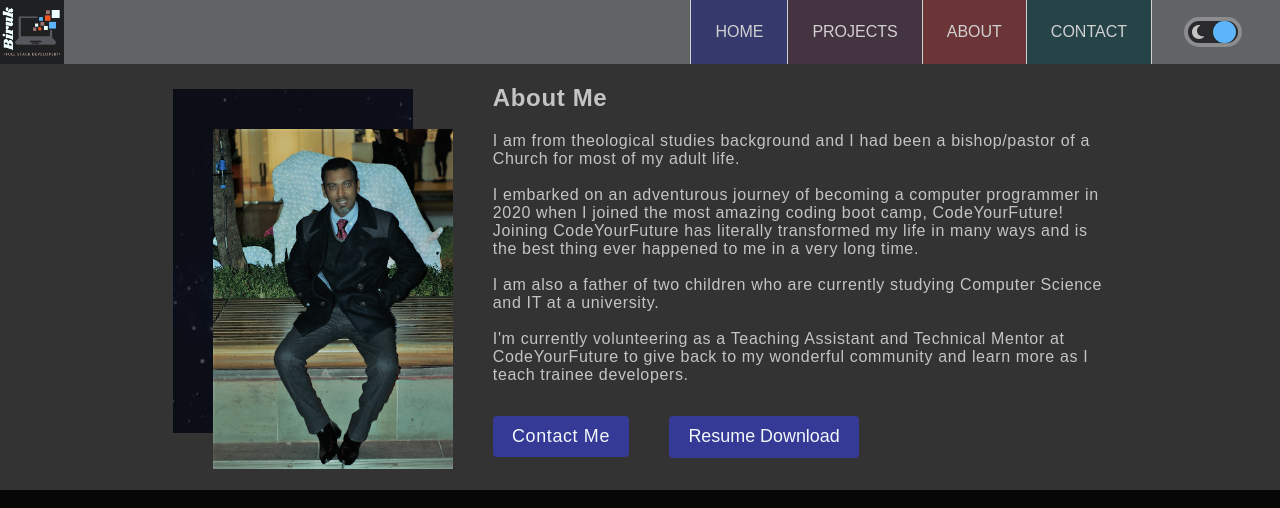
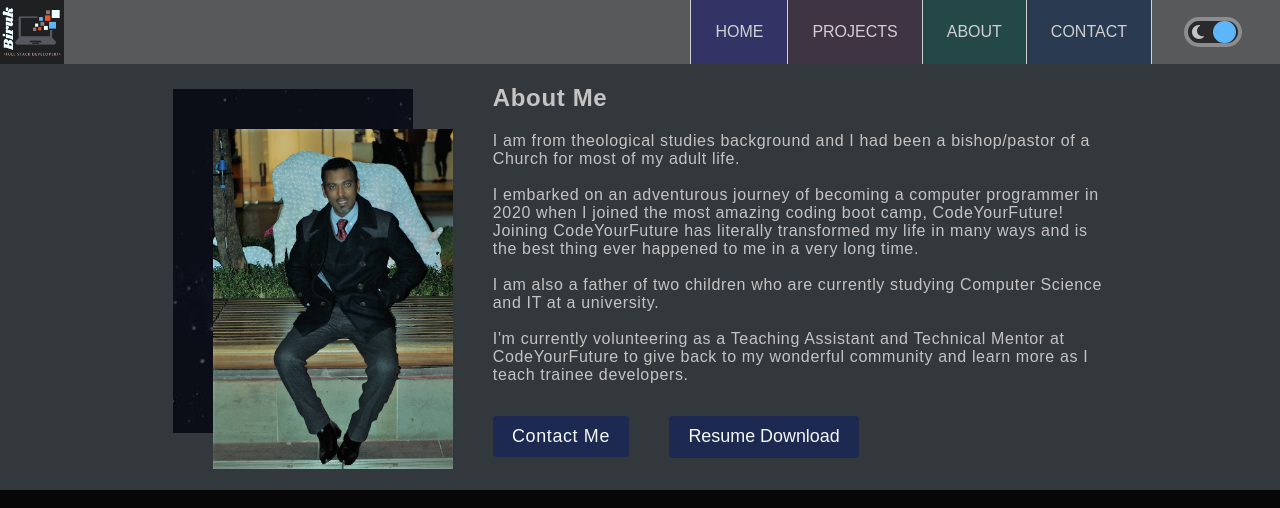
Before and after one commit to Know-Thyself/next-portfolio, a Next.js app: page /about in a window 1280 px wide. Shown: the top 508 px of the page. Built offline with nearby package versions, Linux system fonts and the light colour scheme.

Commit message:
dark and light mode color consistency

```diff
--- a/styles/about.module.css
+++ b/styles/about.module.css
@@ -142,7 +142,7 @@
 
 .skill-card {
 	/* width: 100px; */
-	background-color: var(--about-link-bg);
+	background-color: var(--about-section-bg);
 	/* margin: 1rem auto; */
 	margin: 1rem 0;
 	/* padding-bottom: 1rem; */
--- a/styles/globals.css
+++ b/styles/globals.css
@@ -54,14 +54,21 @@ font-family: 'Source Sans Pro', sans-serif;
 	--active-nav-link-font-weight: 500;
 	--nav-links-color: #ffffff;
 	--home-link-bg: #1E7D79;
+	--home-link-bg: #444488;
 	--projects-link-bg: #4F4155;
 	/* --projects-link-bg: #6A5772; */
 	--about-link-bg: #6C7256;
 	--about-link-bg: #4D4D4D;
+	--about-link-bg: #4A5159;
 	--about-section-bg: #858585;
+	--about-section-bg: #798390;
 	--contact-link-bg: #435457;
+	--contact-link-bg: #3B5273;
 	--contact-section-bg: #8F9E93;
+	--contact-section-bg: #4C6A95;
+	--contact-section-bg: #6483b0;
 	--active-nav-link: #4c516d;
+	--active-nav-link: #356A6A;
 	/* --active-nav-link: #ff6a00; */
 	--active-nav-link-text: #FFFFF0;
 	--active-nav-link-text: #FAF9F6;
@@ -73,7 +80,7 @@ font-family: 'Source Sans Pro', sans-serif;
 	--primary-background: #CBC9C9;
 	/* --primary-background: #AAAFAA;
 	--primary-background: #abb0ac; */
-/* similar to Reflection */
+	/* similar to Reflection */
 	/* --primary-background: #D4D7D4; */
 	/* GREEN TRANCE */
 	/* --primary-background: #DBE4DC; */
@@ -118,6 +125,7 @@ font-family: 'Source Sans Pro', sans-serif;
 	--menu-box-bg: #0BDA51;
 	--menu-box-bg: #8EA9C2;
 	--menu-box-bg: #4c516d;
+	--menu-box-bg: #66342E;
 	--skill-card-bg: #cf9c26;
 	--buttons-bg-color: #14813a;
 	--buttons-hover-bg: #116f32;
@@ -125,57 +133,32 @@ font-family: 'Source Sans Pro', sans-serif;
 	--buttons-hover-bg: #2e3485;
 	--buttons-color: #FAFAFA;
 	--radio-btn-border: #e5e7e7;
+	--radio-btn-border: #cecfcf;
 	--radio-btn-bg: #676767;
+	--radio-btn-bg: #545b64;
 	--switch-button-bg: #ee5622;
 	--read-more: #8e3314;
 }
 
 [data-theme='dark'] {
 	--header-background: #626364;
-	--home-link-bg: #145451;
-	--home-link-bg: #4D5198;
-	--home-link-bg: #545AA7;
-	--home-link-bg: #434887;
-	--home-link-bg: #36396C;
-	--projects-link-bg: #2d2d36;
+	--header-background: #58595a;
+	--home-link-bg: #3d325d;
+	--home-link-bg: #333366;
 	--projects-link-bg: #342B38;
-	--projects-link-bg: #473A4C;
 	--projects-link-bg: #3F3444;
-	--projects-link-bg: #443341;
 	/* black coffee */
 	--about-link-bg: #3b2f2f;
 	--about-link-bg: #333333;
-	/* --about-link-bg: #3B2F2F; */
-	/* --about-link-bg: #333F44;
-	--about-link-bg: #2a3439;
-	--about-link-bg: #283335; */
-	--about-section-bg: #333333;
-	/* --about-section-bg: #6B3538; */
-	/* --about-section-bg: #3B2F2F; */
+	--about-link-bg: #33383d;
+	--about-section-bg: #33383d;
 
-	/* --about-section-bg: #333F44;
-	--about-section-bg: #283236; */
-	/* --about-section-bg: #66342E; */
-	/* --about-section-bg: #2D4566; */
-	--contact-link-bg: #2a3439;
-	--contact-link-bg: #2d383a;
-	--contact-link-bg: #035A57;
-	--contact-link-bg: #8E4941;
-	--contact-link-bg: #66342E;
-	--contact-link-bg: #264348;
-
-	/* --contact-link-bg: #2b3038; */
-	--contact-section-bg: #2d383a;
-	--contact-section-bg: #035A57;
-	--contact-section-bg: #8E4941;
-	--contact-section-bg: #7F413A;
-	--contact-section-bg: #723A34;
-	--contact-section-bg: #66342E;
-	--contact-section-bg: #264348;
+	--contact-link-bg: #2a3a51;
+	--contact-section-bg: #2f415b;
+	--contact-section-bg: #2a3a51;
 	--menu-box-bg: #58111A;
-	--menu-box-bg: #1b364a;
-	--menu-box-bg: #36396C;
-	--menu-box-bg: #66342E;
+	/* --menu-box-bg: #36396C; */
+	/* --menu-box-bg: #66342E; */
 	--primary-background: #1e1e24;
 	--secondary-background: #070707;
 	--project-container-bg: #676767;
@@ -196,6 +179,7 @@ font-family: 'Source Sans Pro', sans-serif;
 	--buttons-font-family: 'Poppins', sans-serif;
 	--buttons-font-weight: 100;
 	--buttons-bg-color: #343a96;
+	--buttons-bg-color: #1d2951;
 	--buttons-hover-bg: #2e3485;
 	--buttons-color: #ffffff;
 	--buttons-color: #CCCCCC;
@@ -219,20 +203,10 @@ font-family: 'Source Sans Pro', sans-serif;
 	/* --primary-text-color: white; */
 	--secondary-font-weight: 100;
 	--secondary-text-color: #C4C4C4;
-	--active-nav-link: #333366;
-	--active-nav-link: #333366;
-	--active-nav-link: #D2601A;
-	--active-nav-link: #4D5198;
-	--active-nav-link: #097770;
-	--active-nav-link: #1B6535;
-	--active-nav-link: #B85042;
-	--active-nav-link: #8E4941;
-	--active-nav-link: #035A57;
 	--active-nav-link: #283E5B;
-	--active-nav-link: #283E5B;
-
 	--active-nav-link: #36396C;
-	--active-nav-link: #6B3538;
+	--active-nav-link: #3d325d;
+	--active-nav-link: #244848;
 	--nav-links-color: #D1D1D1;
 	--active-nav-link-text: #D1D1D1;
 	--helper-text-color: #808094;
@@ -244,10 +218,6 @@ font-family: 'Source Sans Pro', sans-serif;
 	--radio-btn-bg: #1F2022;
 	--radio-btn-bg: #2A2A2D;
 	--switch-button-bg: #5cb6f9;
-	/* --switch-button-bg: #5C67F9;
-	--switch-button-bg: #B6F95C; */
-	/* --switch-button-bg: #F95CB6;
-	--switch-button-bg: #67F95C; */
-	/* --switch-button-bg: #6B3538; */
+	/* --switch-button-bg: #ee5622; */
 	--read-more: #3a9bdc;
 }
```
